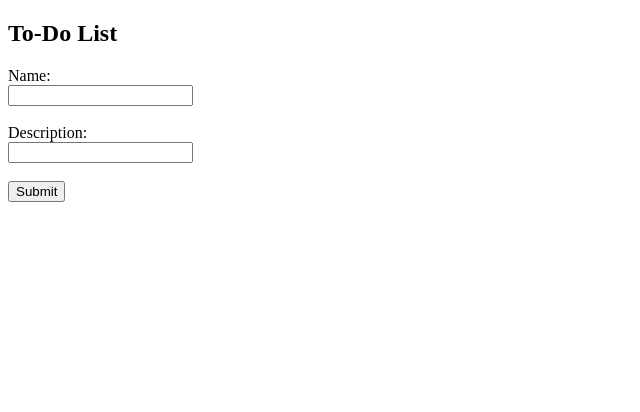
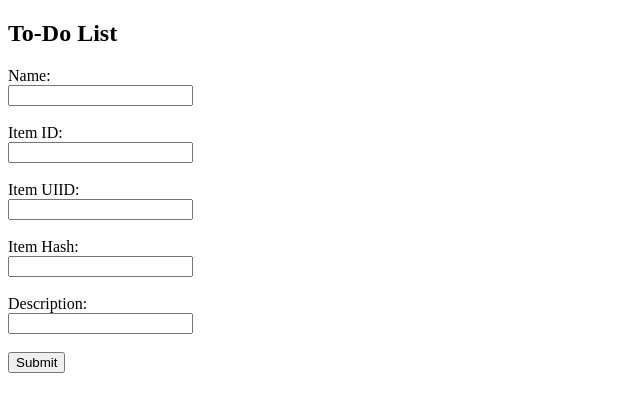
Before and after one commit to tharun170501/DevOps-Learing, a Flask app: template Flask and mongodb/mongodb/templates/todo.html in a window 1280 px wide. Shown: the top 412 px of the page, without its empty margins (0-640 px from the left). Run offline with Flask 3, Linux system fonts and the light colour scheme; the template is opened without the code that fills it, so the values that code supplies are empty.

Commit message:
Consolidate UUID and Hash fields

```diff
--- a/Flask and mongodb/mongodb/app.py
+++ b/Flask and mongodb/mongodb/app.py
@@ -5,7 +5,7 @@ import os
 app = Flask(__name__)
 
 # MongoDB Atlas connection
-MONGO_URI = "mongodb+srv://<username>:<password>@<cluster>.mongodb.net/?retryWrites=true&w=majority"
+MONGO_URI = "mongodb+srv://<username>:<password>@cluster0.jvthxqj.mongodb.net/?retryWrites=true&w=majority"
 client = MongoClient(MONGO_URI)
 
 db = client["test_db"]
@@ -14,6 +14,9 @@ collection = db["users"]
 @app.route("/")
 def index():
     return render_template("form.html", error=None)
+@app.route("/todo")
+def todo():
+    return render_template("todo.html", error=None)
 
 @app.route("/submit", methods=["POST"])
 def submit():
--- a/Flask and mongodb/mongodb/templates/todo.html
+++ b/Flask and mongodb/mongodb/templates/todo.html
@@ -13,7 +13,12 @@
     <form method="POST" action="/submittodoitem">
         <label>Name:</label><br>
         <input type="text" name="Itemname"><br><br>
-
+        <label>Item ID:</label><br>
+        <input type="text" name="ItemID"><br><br>
+        <label>Item UIID:</label><br>
+        <input type="text" name="ItemUIID"><br><br>
+        <label>Item Hash:</label><br>
+        <input type="text" name="ItemHash"><br><br>
         <label>Description:</label><br>
         <input type="text" name="ItemDescription"><br><br>
 
```
